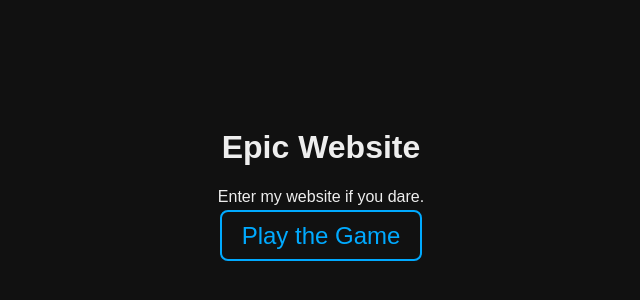
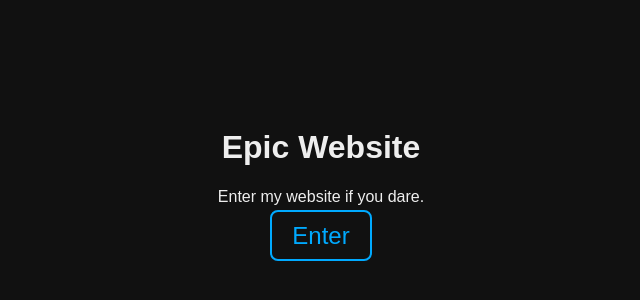
Before and after one commit to WolfCatn/My-First-Website, a plain HTML site: page index.html in a window 1280 px wide. Shown: the whole page, without its empty margins (319-959 px from the left). Drawn offline with Linux system fonts and the light colour scheme.

Commit message:
Change title and link text in index.html

```diff
--- a/index.html
+++ b/index.html
@@ -2,7 +2,7 @@
 <html lang="en">
 <head>
 <meta charset="UTF-8">
-<title>Dungeon Quest RPG</title>
+<title>My Website</title>
 <style>
     body {
         background: #111;
@@ -30,7 +30,7 @@
 <h1>Epic Website</h1>
 <p>Enter my website if you dare.</p>
 
-<a href="My Website.hmtl">Play the Game</a>
+<a href="My Website.hmtl">Enter</a>
 
 </body>
 </html>
```
